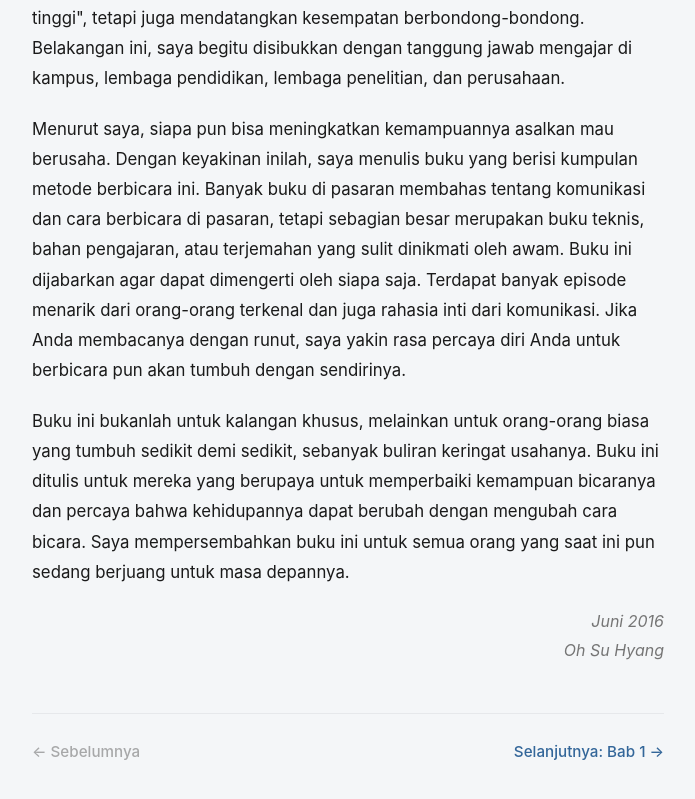
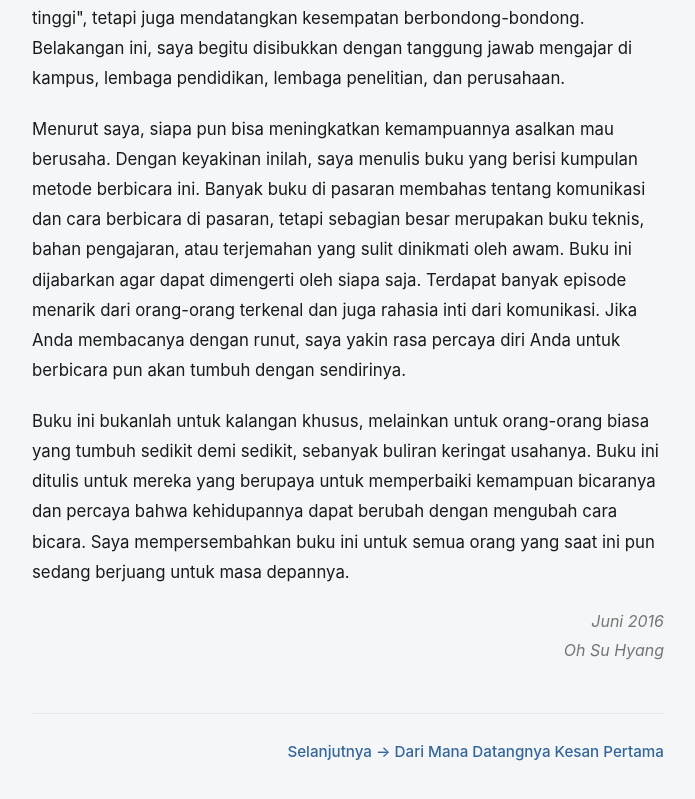
Before and after one commit to dartosugiarto/animal-farm, a plain HTML site: page index.html in a window 1280 px wide. Shown: the part 1838-2637 px from the top of the page, without its empty margins (292-987 px from the left). Drawn offline with Linux system fonts and the light colour scheme.

Commit message:
Update index.html

```diff
--- a/index.html
+++ b/index.html
@@ -32,7 +32,7 @@
         <p>Jika di bidang musik ada orang yang "buta nada", di dalam aktivitas bicara pun ada orang yang "buta ucapan". Mereka adalah orang yang merusak suasana dengan ucapan yang tidak sesuai dengan tempatnya. Bahkan, kadangkala mereka hanya sekadar menghafal istilah yang sedang tren atau humor terbaru. Kalau mereka berhasil dalam sebuah percakapan, mungkin mereka akan berkata bahwa mereka telah berusaha, tetapi mereka hampir tidak pernah dibilang sebagai pembicara yang baik oleh audiens atau lawan bicaranya. Ibarat seseorang yang bernyanyi sumbang tidak akan pernah disebut penyanyi top saat ia meninggikan suara tenggorokannya.</p>
         <p>Lalu bagaimana cara berbicara yang baik? Apakah berbicara dengan artikulasi yang jelas? Atau berbicara tanpa mengambil tarikan napas? Tidak. Sebuah ucapan yang bisa disebut baik adalah yang bisa menggetarkan hati. Ucapan seorang juara memiliki daya tarik tersendiri. Ucapan pemandu acara nasional Yoo Jae Suk memiliki kemampuan menghidupkan suasana akhir pekan. Lain lagi dengan pembawa acara Kim Gura; kekuatan kalimatnya yang terus terang adalah kejujuran. Sedangkan penyiar berita Son Suk Hee kerap melontarkan pertanyaan yang tajam dan dingin. Mereka bertiga mampu mengguncang hati pendengar hanya dengan sebuah ucapan. Bisa dibilang, mereka adalah juara dalam berbicara.</p>
         <p>Sedemikian pentingnya ucapan. Kita harus pandai berbicara untuk menunjukkan diri kita kepada lawan bicara dalam kehidupan sosial. Orang yang berbicara dengan mahir akan menjadi lebih maju daripada yang lainnya. Untuk mencapai tujuan komunikasi, persuasi, dan negosiasi, kita harus mengetahui metode komunikasi yang efisien.</p>
-        <p>Masalahnya, hanya segelintir orang yang mengetahuinya. Mayoritas orang tidak tahu bagaimana cara berkomunikasi dengan baik. Mereka kadang salah sangka bahwa orang lain pandai berbicara karena bawaan lahir, lalu mereka akan berkata kepada dirinya sendiri, "jika sejak awal tidak mahir berbicara, maka hal itu tidak akan bisa diperbaiki". Sama sekali tidak demikian. Anda dapat menonton film The King's Speech. Raja George VI naik tahta di Kerajaan Inggris pada saat Perang Dunia II pecah. Namun, ia mengalami kesulitan dalam berbicara dan selalu gagap. Oleh karena itu, publik tidak menyambut pidatonya dengan gegap gempita. la kemudian berlatih keras hingga bisa mengatasi kegagapannya hingga ia berhasil melakukan siaran pidato yang luar biasa seperti mendeklarasikan perang dengan Jerman. Pidatonya mampu menyentuh seluruh negeri dan berperan besar menyatukan rakyat Inggris.</p>
+        <p>Masalahnya, hanya segintir orang yang mengetahuinya. Mayoritas orang tidak tahu bagaimana cara berkomunikasi dengan baik. Mereka kadang salah sangka bahwa orang lain pandai berbicara karena bawaan lahir, lalu mereka akan berkata kepada dirinya sendiri, "jika sejak awal tidak mahir berbicara, maka hal itu tidak akan bisa diperbaiki". Sama sekali tidak demikian. Anda dapat menonton film The King's Speech. Raja George VI naik tahta di Kerajaan Inggris pada saat Perang Dunia II pecah. Namun, ia mengalami kesulitan dalam berbicara dan selalu gagap. Oleh karena itu, publik tidak menyambut pidatonya dengan gegap gempita. la kemudian berlatih keras hingga bisa mengatasi kegagapannya hingga ia berhasil melakukan siaran pidato yang luar biasa seperti mendeklarasikan perang dengan Jerman. Pidatonya mampu menyentuh seluruh negeri dan berperan besar menyatukan rakyat Inggris.</p>
         <p>Saya pun demikian. Walaupun telah dikenal luas sebagai ahli seni berbicara, sejak lahir saya tidak memiliki kemampuan berbicara seperti sekarang. Justru saya mulai percaya diri untuk berbicara sejak dipuji oleh guru bahasa SMA. Saat itu, saya disuruh mendiktekan sebuah bacaan. Semenjak itu, saya giat berlatih dan semakin lama mendapatkan hasil yang lebih baik daripada sebelumnya. Kemudian, saya terpilih menjadi reporter dan berlanjut menapaki jalan sebagai pembawa acara, pengajar, pengisi suara, dan penyanyi. Kemampuan bicara saya semakin membaik dengan membawakan berbagai acara dan konser. Melalui banyak trial and error di hadapan orang banyak, kini saya boleh berbangga diri dengan kemampuan berbicara saya yang mumpuni. Seolah membuktikan hal ini, kelas bicara saya tidak hanya mendapat "penilaian tinggi", tetapi juga mendatangkan kesempatan berbondong-bondong. Belakangan ini, saya begitu disibukkan dengan tanggung jawab mengajar di kampus, lembaga pendidikan, lembaga penelitian, dan perusahaan.</p>
         <p>Menurut saya, siapa pun bisa meningkatkan kemampuannya asalkan mau berusaha. Dengan keyakinan inilah, saya menulis buku yang berisi kumpulan metode berbicara ini. Banyak buku di pasaran membahas tentang komunikasi dan cara berbicara di pasaran, tetapi sebagian besar merupakan buku teknis, bahan pengajaran, atau terjemahan yang sulit dinikmati oleh awam. Buku ini dijabarkan agar dapat dimengerti oleh siapa saja. Terdapat banyak episode menarik dari orang-orang terkenal dan juga rahasia inti dari komunikasi. Jika Anda membacanya dengan runut, saya yakin rasa percaya diri Anda untuk berbicara pun akan tumbuh dengan sendirinya.</p>
         <p>Buku ini bukanlah untuk kalangan khusus, melainkan untuk orang-orang biasa yang tumbuh sedikit demi sedikit, sebanyak buliran keringat usahanya. Buku ini ditulis untuk mereka yang berupaya untuk memperbaiki kemampuan bicaranya dan percaya bahwa kehidupannya dapat berubah dengan mengubah cara bicara. Saya mempersembahkan buku ini untuk semua orang yang saat ini pun sedang berjuang untuk masa depannya.</p>
@@ -41,8 +41,13 @@
     </article>
 
   <nav class="navigation">
-    <a href="#" class="nav-link disabled" aria-disabled="true">← Sebelumnya</a>
-    <a href="bab1-1.html" class="nav-link">Selanjutnya: Bab 1 →</a>
+    <a class="nav-link nav-prev disabled" aria-disabled="true">
+      </a>
+
+    <a href="bab1-1.html" class="nav-link nav-next">
+      <span class="nav-label">Selanjutnya →</span>
+      <span class="nav-title">Dari Mana Datangnya Kesan Pertama</span>
+    </a>
   </nav>
   </div>
 </body>
```
